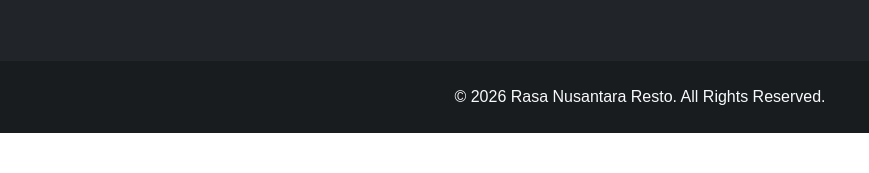
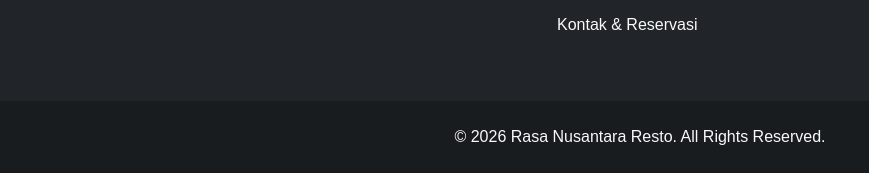
Before and after one commit to fairuuz013/bootstrap-ppkd, a plain HTML site: page Project-CompanyProfile-Bootstrap/index.html in a window 1280 px wide. Shown: the part 3282-3455 px from the top of the page, 0-869 px from the left. Before the commit the page ends 3415 px from the top, so only its background shows below. Drawn offline with nearby package versions, Linux system fonts and the light colour scheme; files whose address does not match are found by name; a web font is replaced by a local one.

Commit message:
add about.html and about-us.html

```diff
--- a/Project-CompanyProfile-Bootstrap/index.html
+++ b/Project-CompanyProfile-Bootstrap/index.html
@@ -594,6 +594,9 @@
             <p>
               <a href="contact.html" class="text-reset text-decoration-none">Kontak & Reservasi</a>
             </p>
+            <p>
+              <a href="about-us.html" class="text-reset text-decoration-none">Kontak & Reservasi</a>
+            </p>
           </div>
 
           <!-- Info Kontak -->
```
